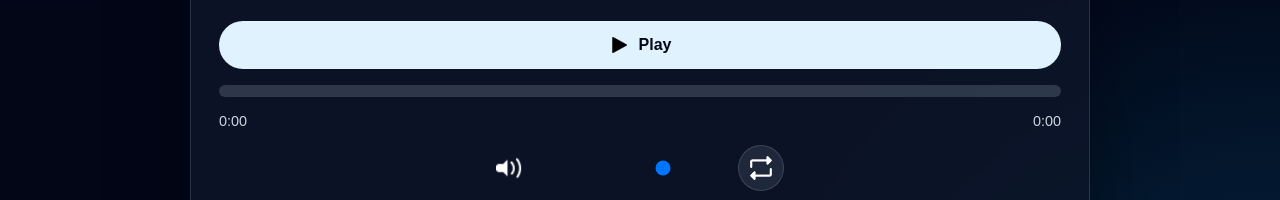
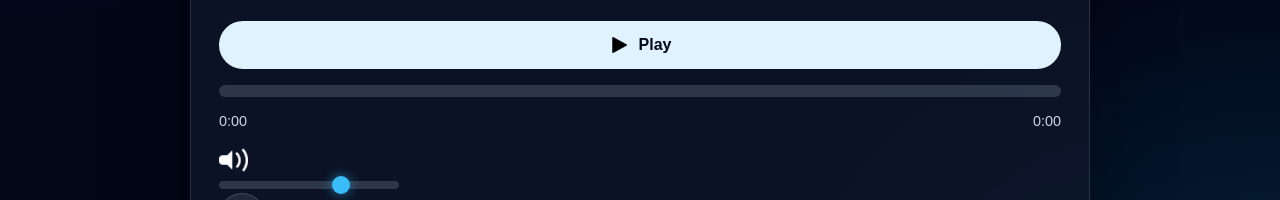
Before and after one commit to tickystape/flowstate-player, a plain HTML site: page index.html in a window 1280 px wide. Shown: the part 571-771 px from the top of the page. Drawn offline with Linux system fonts and the light colour scheme.

Commit message:
updated css for volume slider

```diff
--- a/style.css
+++ b/style.css
@@ -297,26 +297,50 @@ YouTUbe tutorial used for responsive media: https://www.youtube.com/watch?v=n9yI
 
 
 /* Style for volume controls so they are easier to see and more balanced within the player layout. */
-.volume-control {
-    display: flex;
-    align-items: center;
-    justify-content: center;
-    gap: 18px;
-    margin-bottom: 10px;
+#volume-slider {
+    width: 180px;
+
+    cursor: pointer;
+
+    appearance: none;
+
+    background: transparent;
 }
 
-.volume-control > img {
-    width: 26px;
-    height: 26px;
-    object-fit: contain;
+
+/* Style for slider track, darker background with subtle transparency. */
+#volume-slider::-webkit-slider-runnable-track {
+    height: 8px;
+
+    border-radius: 999px;
+
+    background: rgba(148, 163, 184, 0.25);
 }
 
-#volume-slider {
-    width: 180px;
-    transform: none;
-    cursor: pointer;
+
+/* Makes the slider handle using a glowing blue circular design. */
+#volume-slider::-webkit-slider-thumb {
     appearance: none;
-    background: transparent;
+
+    width: 18px;
+
+    height: 18px;
+
+    border-radius: 50%;
+
+    background: #38bdf8;
+
+    margin-top: -5px;
+
+    box-shadow: 0 0 12px rgba(56, 189, 248, 0.6);
+
+    transition: transform 0.15s ease;
+}
+
+
+/* Enlarges the slider handle when hovered for clearer feedback. */
+#volume-slider::-webkit-slider-thumb:hover {
+    transform: scale(1.15);
 }
 
 /* This styles the loop button as a compact icon-only control beside the volume slider. */
```
